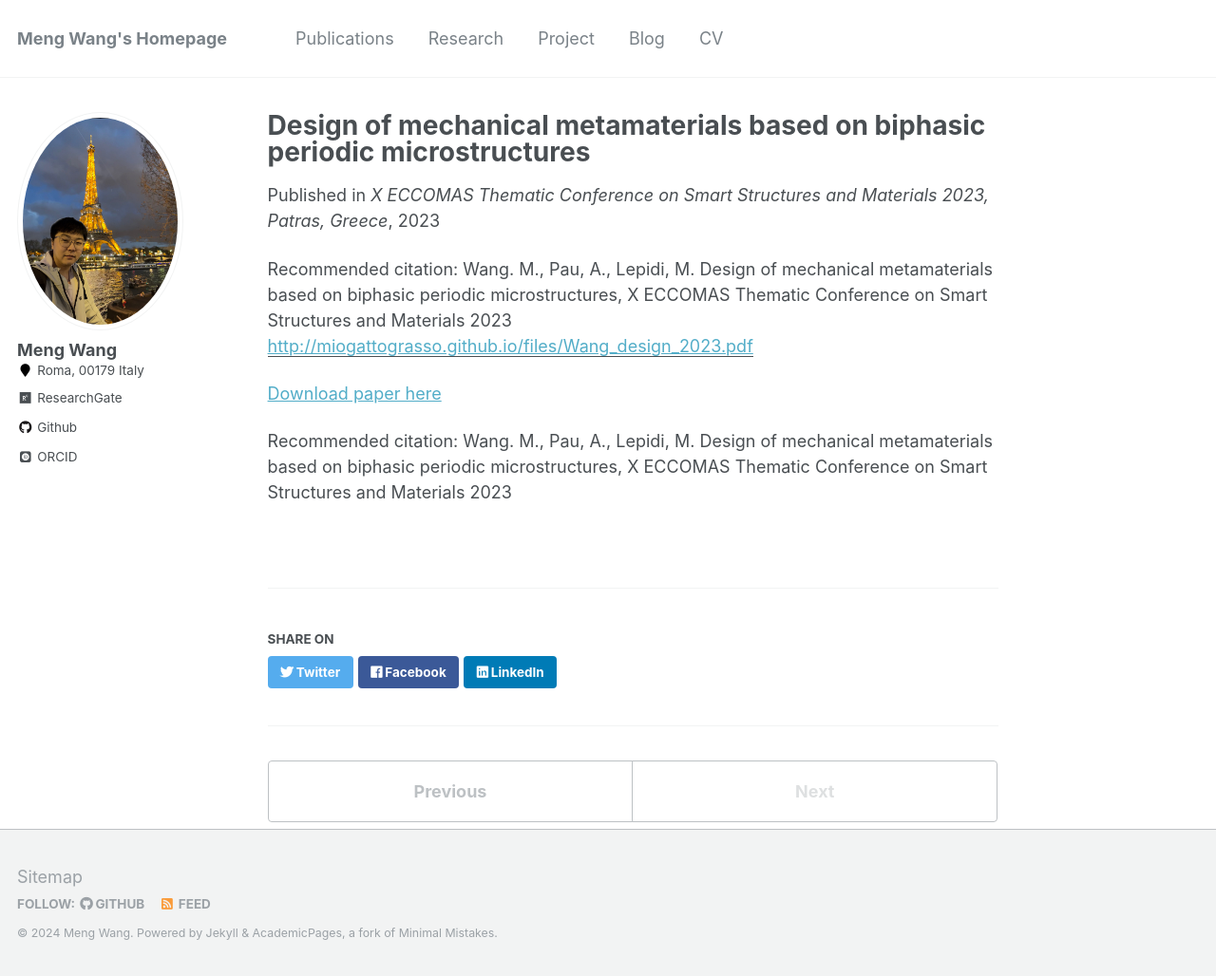
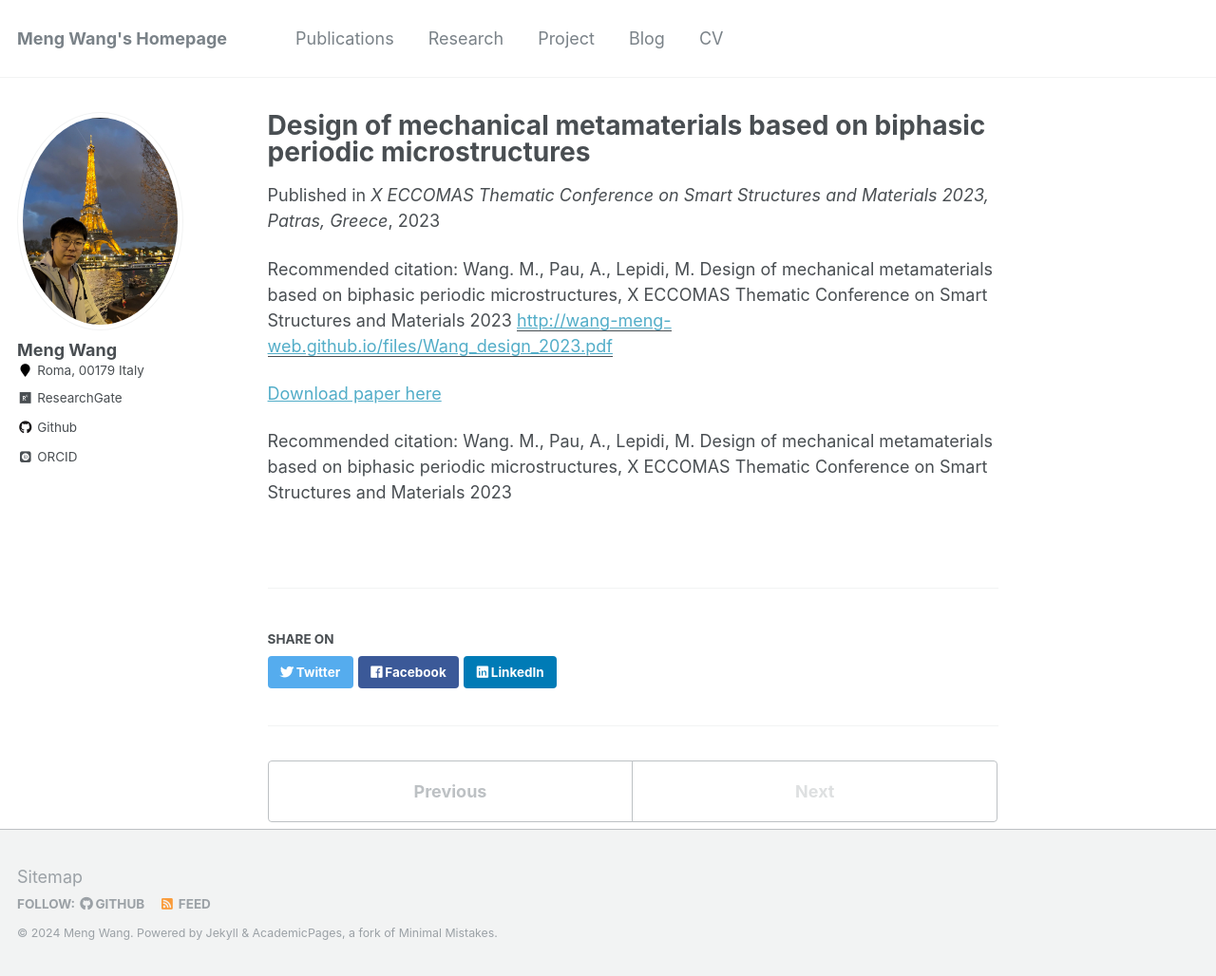
Before and after one commit to wang-meng-web/wang-meng-web.github.io, a Jekyll site: the page built from _publications/2015-10-01-paper-title-number-3.md, in a window 1280 px wide and 1028 px high. Shown: the whole window at 95% size. Built offline with Jekyll 4.4.1, drawn with Linux system fonts in a browser that asks for light colours; some web fonts are replaced; part of the change alters nothing that is shown.

Commit message:
Update 2015-10-01-paper-title-number-3.md

```diff
--- a/_publications/2015-10-01-paper-title-number-3.md
+++ b/_publications/2015-10-01-paper-title-number-3.md
@@ -5,7 +5,7 @@ permalink: /publication/2015-10-01-paper-title-number-3
 excerpt: '**Meng Wang**, Annamaria Pau, Marco Lepidi.'
 date: 2023-07-01
 venue: ' X ECCOMAS Thematic Conference on Smart Structures and Materials 2023, Patras, Greece'
-paperurl: 'http://miogattograsso.github.io/files/Wang_design_2023.pdf'
+paperurl: 'http://wang-meng-web.github.io/files/Wang_design_2023.pdf'
 citation: 'Wang. M., Pau, A., Lepidi, M. Design of mechanical metamaterials based on biphasic periodic microstructures,  X ECCOMAS Thematic Conference on Smart Structures and Materials 2023'
 ---
 
```
